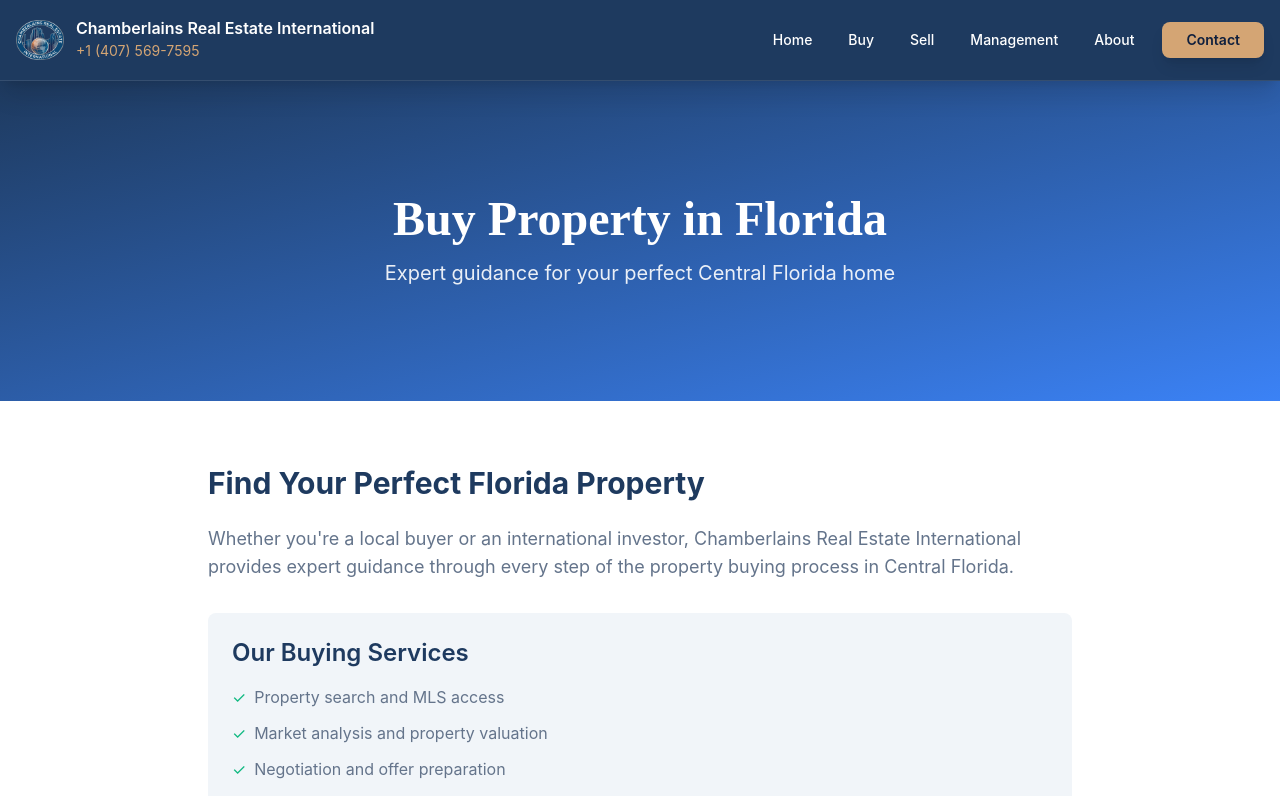
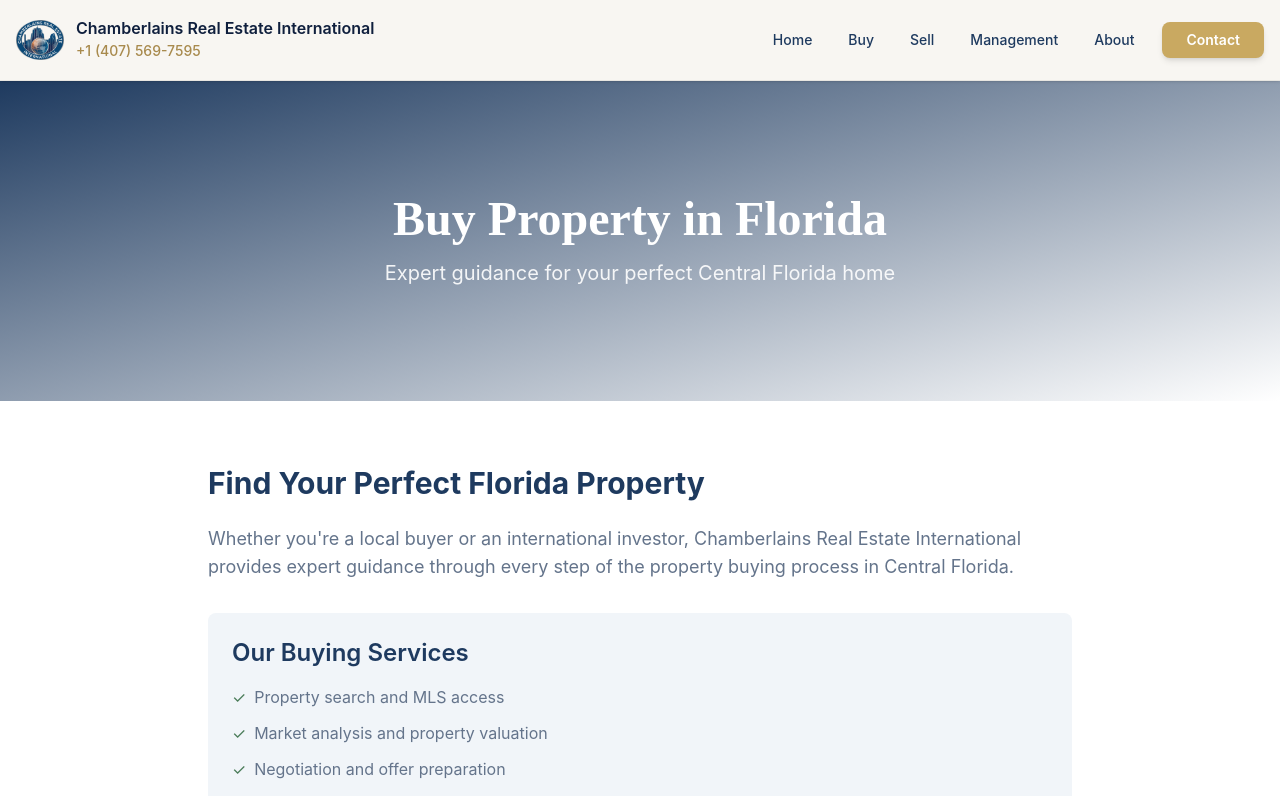
Before and after one commit to starbrightlab/chamberlains-international, a Next.js app: page /buy in a window 1280 px wide. Shown: the top 796 px of the page. Built offline with nearby package versions, Linux system fonts and the light colour scheme.

Commit message:
Complete redesign with warm palette

```diff
--- a/app/globals.css
+++ b/app/globals.css
@@ -5,41 +5,58 @@
   --background: #ffffff;
   --foreground: #0f172a;
 
-  /* Brand Colors - Extracted from logos */
-  --navy-primary: #1e3a5f;      /* Logo navy */
-  --navy-dark: #0f1f3d;         /* Deeper navy */
-  --blue-accent: #3b82f6;       /* Bright blue */
-  --gold-accent: #d4a574;       /* Palm gold from Preserve logo */
-  --green-accent: #10b981;      /* Fresh, natural */
+  /* Core Brand Colors - Based on Logo Analysis */
+  /* PRIMARY: White/Light - Let blue logos shine */
+  --cream-light: #fdfbf7;
+  --warm-white: #f8f6f2;
+  --soft-gray: #e8e6e1;
+
+  /* ACCENT 1: Gold from Preserve palm */
+  --gold-primary: #c9a961;
+  --gold-dark: #a88a4d;
+  --gold-light: #e8d5a8;
+
+  /* ACCENT 2: Deep green (nature, property) */
+  --green-primary: #4a7c59;
+  --green-dark: #3a6347;
+
+  /* ACCENT 3: Navy for text (from logos) */
+  --navy-text: #1e3a5f;
+  --navy-dark: #0f1f3d;
 
   /* Neutrals */
   --slate: #64748b;
   --slate-light: #f1f5f9;
-  --slate-dark: #334155;
 }
 
 @theme inline {
   --color-background: var(--background);
   --color-foreground: var(--foreground);
 
-  /* Brand Colors */
-  --color-navy-primary: var(--navy-primary);
+  /* Light backgrounds - where logos live */
+  --color-cream-light: var(--cream-light);
+  --color-warm-white: var(--warm-white);
+  --color-soft-gray: var(--soft-gray);
+
+  /* Gold accents - premium, warm */
+  --color-gold-primary: var(--gold-primary);
+  --color-gold-dark: var(--gold-dark);
+  --color-gold-light: var(--gold-light);
+
+  /* Green accents - natural, property */
+  --color-green-primary: var(--green-primary);
+  --color-green-dark: var(--green-dark);
+
+  /* Text colors */
+  --color-navy-text: var(--navy-text);
   --color-navy-dark: var(--navy-dark);
-  --color-blue-accent: var(--blue-accent);
-  --color-gold-accent: var(--gold-accent);
-  --color-green-accent: var(--green-accent);
-
-  /* Neutrals */
   --color-slate: var(--slate);
   --color-slate-light: var(--slate-light);
-  --color-slate-dark: var(--slate-dark);
 
-  /* Legacy color names for compatibility */
-  --color-chamberlains-navy: var(--navy-primary);
-  --color-chamberlains-blue: var(--blue-accent);
-  --color-preserve-green: var(--green-accent);
-  --color-preserve-gold: var(--gold-accent);
-  --color-warm-accent: var(--gold-accent);
+  /* Legacy compatibility */
+  --color-chamberlains-navy: var(--navy-text);
+  --color-preserve-green: var(--green-primary);
+  --color-preserve-gold: var(--gold-primary);
   --color-slate-gray: var(--slate);
   --color-light-gray: var(--slate-light);
   --color-dark-gray: var(--navy-dark);
--- a/components/ContactCTA.tsx
+++ b/components/ContactCTA.tsx
@@ -2,7 +2,7 @@
 
 export default function ContactCTA() {
   return (
-    <section className="bg-chamberlains-navy text-white py-12">
+    <section className="bg-green-primary text-white py-12">
       <div className="max-w-7xl mx-auto px-4">
         <div className="flex flex-col md:flex-row items-center justify-between gap-6">
           <div>
@@ -12,13 +12,13 @@
           <div className="flex flex-col sm:flex-row gap-4">
             <a
               href="tel:+14075697595"
-              className="bg-chamberlains-blue hover:bg-blue-600 px-6 py-3 rounded-lg font-semibold transition-colors inline-flex items-center justify-center"
+              className="bg-gold-primary hover:bg-gold-dark text-white px-6 py-3 rounded-lg font-semibold transition-all shadow-lg hover:shadow-xl inline-flex items-center justify-center"
             >
               📞 Call Now
             </a>
             <Link
               href="/contact"
-              className="bg-white text-chamberlains-navy hover:bg-gray-100 px-6 py-3 rounded-lg font-semibold transition-colors inline-flex items-center justify-center"
+              className="bg-white text-green-dark hover:bg-cream-light px-6 py-3 rounded-lg font-semibold transition-all inline-flex items-center justify-center"
             >
               ✉️ Email Us
             </Link>
--- a/components/Header.tsx
+++ b/components/Header.tsx
@@ -8,12 +8,11 @@
   const [mobileMenuOpen, setMobileMenuOpen] = useState(false);
 
   return (
-    <header className="bg-navy-primary text-white sticky top-0 z-50 shadow-xl border-b border-white/10">
+    <header className="bg-warm-white border-b border-soft-gray sticky top-0 z-50 shadow-sm">
       <div className="max-w-7xl mx-auto px-4 py-4">
         <div className="flex items-center justify-between">
           {/* Logo and Company Info */}
-          <Link href="/" className="flex items-center gap-3 hover:opacity-90 transition-opacity">
-            {/* Logo - no background, just the logo itself */}
+          <Link href="/" className="flex items-center gap-3 hover:opacity-80 transition-opacity">
             <div className="w-12 h-12 relative flex-shrink-0">
               <Image
                 src="/logo.png"
@@ -24,22 +23,25 @@
                 priority
               />
             </div>
-            {/* Company info */}
             <div className="hidden lg:block">
-              <div className="font-semibold text-base leading-tight">Chamberlains Real Estate International</div>
+              <div className="font-semibold text-base leading-tight text-navy-dark">
+                Chamberlains Real Estate International
+              </div>
               <a
                 href="tel:+14075697595"
-                className="text-sm text-gold-accent hover:text-white transition-colors"
+                className="text-sm text-gold-dark hover:text-gold-primary transition-colors font-medium"
                 onClick={(e) => e.stopPropagation()}
               >
                 +1 (407) 569-7595
               </a>
             </div>
             <div className="hidden md:block lg:hidden">
-              <div className="font-semibold text-sm leading-tight">Chamberlains Real Estate</div>
+              <div className="font-semibold text-sm leading-tight text-navy-dark">
+                Chamberlains Real Estate
+              </div>
               <a
                 href="tel:+14075697595"
-                className="text-xs text-gold-accent hover:text-white transition-colors"
+                className="text-xs text-gold-dark hover:text-gold-primary transition-colors font-medium"
                 onClick={(e) => e.stopPropagation()}
               >
                 (407) 569-7595
@@ -51,37 +53,37 @@
           <nav className="hidden md:flex items-center gap-1">
             <Link
               href="/"
-              className="px-4 py-2 hover:bg-white/10 rounded-lg transition-all text-sm font-medium"
+              className="px-4 py-2 text-navy-text hover:text-gold-primary hover:bg-gold-light/30 rounded-lg transition-all text-sm font-medium"
             >
               Home
             </Link>
             <Link
               href="/buy"
-              className="px-4 py-2 hover:bg-white/10 rounded-lg transition-all text-sm font-medium"
+              className="px-4 py-2 text-navy-text hover:text-gold-primary hover:bg-gold-light/30 rounded-lg transition-all text-sm font-medium"
             >
               Buy
             </Link>
             <Link
               href="/sell"
-              className="px-4 py-2 hover:bg-white/10 rounded-lg transition-all text-sm font-medium"
+              className="px-4 py-2 text-navy-text hover:text-gold-primary hover:bg-gold-light/30 rounded-lg transition-all text-sm font-medium"
             >
               Sell
             </Link>
             <Link
               href="/property-management"
-              className="px-4 py-2 hover:bg-white/10 rounded-lg transition-all text-sm font-medium whitespace-nowrap"
+              className="px-4 py-2 text-navy-text hover:text-gold-primary hover:bg-gold-light/30 rounded-lg transition-all text-sm font-medium whitespace-nowrap"
             >
               Management
             </Link>
             <Link
               href="/about"
-              className="px-4 py-2 hover:bg-white/10 rounded-lg transition-all text-sm font-medium"
+              className="px-4 py-2 text-navy-text hover:text-gold-primary hover:bg-gold-light/30 rounded-lg transition-all text-sm font-medium"
             >
               About
             </Link>
             <Link
               href="/contact"
-              className="ml-2 bg-gold-accent hover:bg-gold-accent/90 text-navy-dark px-6 py-2 rounded-lg transition-all text-sm font-semibold shadow-lg hover:shadow-xl"
+              className="ml-2 bg-gold-primary hover:bg-gold-dark text-white px-6 py-2 rounded-lg transition-all text-sm font-semibold shadow-md hover:shadow-lg"
             >
               Contact
             </Link>
@@ -89,7 +91,7 @@
 
           {/* Mobile Menu Button */}
           <button
-            className="md:hidden p-2 hover:bg-white/10 rounded-lg transition-colors"
+            className="md:hidden p-2 text-navy-dark hover:bg-gold-light/30 rounded-lg transition-colors"
             onClick={() => setMobileMenuOpen(!mobileMenuOpen)}
             aria-label="Toggle menu"
           >
@@ -105,53 +107,53 @@
 
         {/* Mobile Menu */}
         {mobileMenuOpen && (
-          <div className="md:hidden mt-4 pb-4 border-t border-white/10 pt-4">
+          <div className="md:hidden mt-4 pb-4 border-t border-soft-gray pt-4">
             <nav className="flex flex-col gap-2">
               <Link
                 href="/"
-                className="px-4 py-3 hover:bg-white/10 rounded-lg transition-colors"
+                className="px-4 py-3 text-navy-text hover:bg-gold-light/30 rounded-lg transition-colors"
                 onClick={() => setMobileMenuOpen(false)}
               >
                 Home
               </Link>
               <Link
                 href="/buy"
-                className="px-4 py-3 hover:bg-white/10 rounded-lg transition-colors"
+                className="px-4 py-3 text-navy-text hover:bg-gold-light/30 rounded-lg transition-colors"
                 onClick={() => setMobileMenuOpen(false)}
               >
                 Buy Property
               </Link>
               <Link
                 href="/sell"
-                className="px-4 py-3 hover:bg-white/10 rounded-lg transition-colors"
+                className="px-4 py-3 text-navy-text hover:bg-gold-light/30 rounded-lg transition-colors"
                 onClick={() => setMobileMenuOpen(false)}
               >
                 Sell Property
               </Link>
               <Link
                 href="/property-management"
-                className="px-4 py-3 hover:bg-white/10 rounded-lg transition-colors"
+                className="px-4 py-3 text-navy-text hover:bg-gold-light/30 rounded-lg transition-colors"
                 onClick={() => setMobileMenuOpen(false)}
               >
                 Property Management
               </Link>
               <Link
                 href="/about"
-                className="px-4 py-3 hover:bg-white/10 rounded-lg transition-colors"
+                className="px-4 py-3 text-navy-text hover:bg-gold-light/30 rounded-lg transition-colors"
                 onClick={() => setMobileMenuOpen(false)}
               >
                 About Us
               </Link>
               <Link
                 href="/contact"
-                className="px-4 py-3 hover:bg-white/10 rounded-lg transition-colors"
+                className="px-4 py-3 text-navy-text hover:bg-gold-light/30 rounded-lg transition-colors"
                 onClick={() => setMobileMenuOpen(false)}
               >
                 Contact
               </Link>
               <a
                 href="tel:+14075697595"
-                className="mt-2 px-4 py-3 bg-gold-accent hover:bg-gold-accent/90 text-navy-dark rounded-lg transition-colors font-semibold text-center"
+                className="mt-2 px-4 py-3 bg-gold-primary hover:bg-gold-dark text-white rounded-lg transition-colors font-semibold text-center"
               >
                 📞 Call (407) 569-7595
               </a>
```
Also changed, not shown: components/Footer.tsx (+12 -12 lines).
